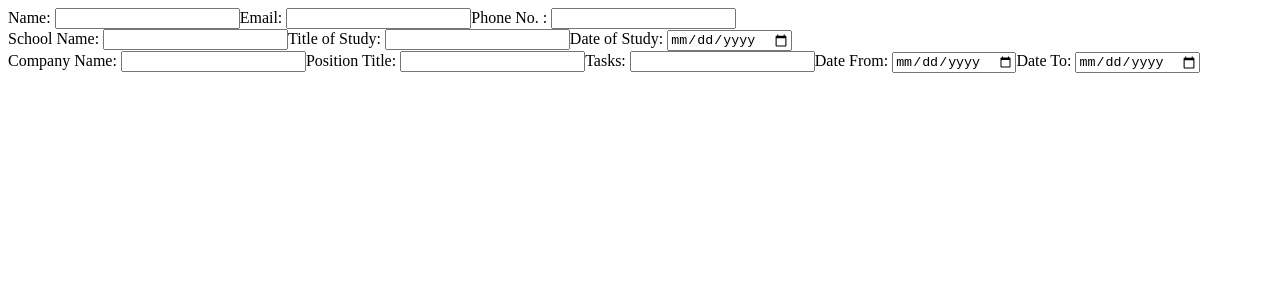
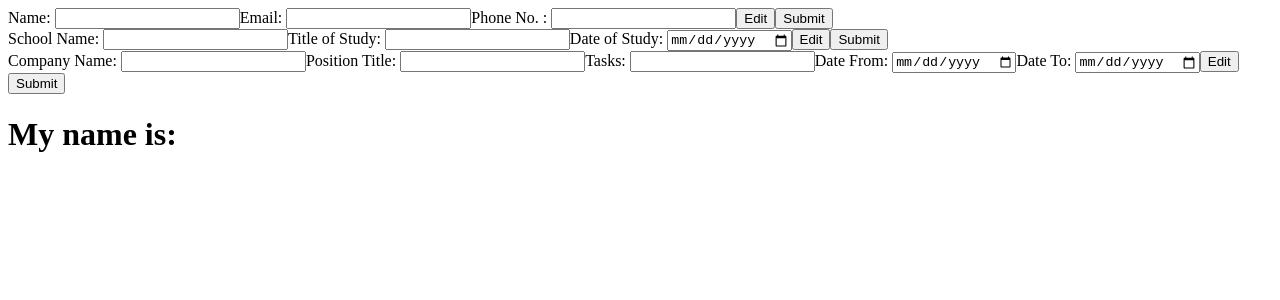
Before and after one commit to siddharth-stn/cv-project, a React (Create React App) app: page / in a window 1280 px wide. Shown: the top 300 px of the page. Built offline with nearby package versions, Linux system fonts and the light colour scheme.

Commit message:
New Files added

```diff
--- a/public/index.html
+++ b/public/index.html
@@ -24,7 +24,7 @@
       work correctly both with client-side routing and a non-root public URL.
       Learn how to configure a non-root public URL by running `npm run build`.
     -->
-    <title>React App</title>
+    <title>CV Application</title>
   </head>
   <body>
     <noscript>You need to enable JavaScript to run this app.</noscript>
--- a/src/App.js
+++ b/src/App.js
@@ -1,15 +1,43 @@
 import GenInfo from './components/GenInfo';
-import  EduExp from './components/EduExp';
+import EduExp from './components/EduExp';
 import PracExp from './components/PracExp';
+import React from 'react';
 
-function App() {
+class App extends React.Component {
+  constructor (props) {
+    super (props);
+
+    this.state = {
+      name: "",
+      email: "",
+      phone: ""
+    };
+    this.bringName = this.bringName.bind(this);
+  }
+
+  bringName (e) {
+    this.setState ({
+      name: e.target.value,
+    });
+  }
+
+
+  render () {
+    const {name, email, phone} = this.state;
     return (
       <div>
-      <GenInfo/>
+        <div>
+          <GenInfo data={this.bringName}/>
           <EduExp/>
           <PracExp/>
+        </div>
+        <div>
+          <h1>My name is: {name}</h1>
+        </div>
       </div>
     );
   }
 
+}
+
 export default App;
--- a/src/Components/EduExp.js
+++ b/src/Components/EduExp.js
@@ -12,6 +12,8 @@ class EduExp extends React.Component {
                     <label htmlFor="school">School Name: </label><input id="school" type="text"/>
                     <label htmlFor="study">Title of Study: </label><input id="study" type="text"/>
                     <label htmlFor="date">Date of Study: </label><input id="date" type="date"/>
+                    <button>Edit</button>
+                    <button type="submit">Submit</button>
                 </form>
             </div>
         );
--- a/src/Components/GenInfo.js
+++ b/src/Components/GenInfo.js
@@ -5,15 +5,17 @@ class GenInfo extends React.Component {
     super(props);
   }
   render() {
+    const {data} = this.props;
     return (
-    <div className="genDiv">
+      <div className="genDiv">
         <form>
-            <label htmlFor="name">Name: </label><input id="name" type="text"/>
+            <label htmlFor="name">Name: </label><input id="name" type="text" onChange={data}/>
             <label htmlFor="name">Email: </label><input id="email" type="email"/>
             <label htmlFor="name">Phone No. : </label><input id="phone" type="number"/>
+            <button>Edit</button>
+            <button type="submit">Submit</button>
         </form>
-
-    </div>
+      </div>
     );
   }
 }
--- a/src/Components/PracExp.js
+++ b/src/Components/PracExp.js
@@ -14,6 +14,8 @@ class PracExp extends React.Component {
                     <label htmlFor="task">Tasks: </label><input id="tasks" type="text"/>
                     <label htmlFor="dateFrom">Date From: </label><input id="dateFrom" type="date"/>
                     <label htmlFor="dateTo">Date To: </label><input id="dateTo" type="date"/>
+                    <button>Edit</button>
+                    <button type="submit">Submit</button>
                 </form>
             </div>
         );
```
Lines whose indentation alone changed are shown as unchanged.
